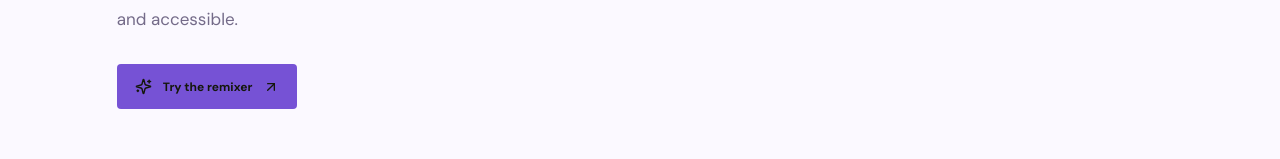
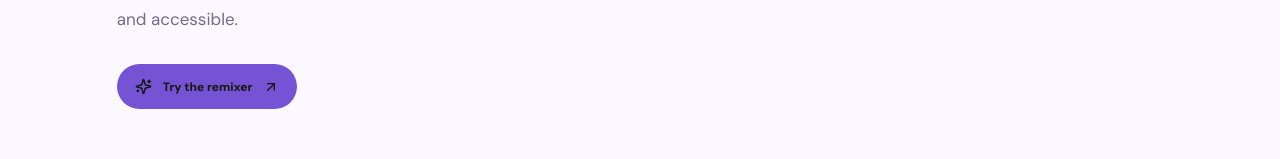
Before and after one commit to casndrih/MusicAI, a Next.js app: page /about in a window 1280 px wide. Shown: the part 497-656 px from the top of the page. Built offline with nearby package versions, Linux system fonts and the light colour scheme; no server answers.

Commit message:
Make rectangular controls fully rounded pills

```diff
--- a/app/globals.css
+++ b/app/globals.css
@@ -162,3 +162,25 @@
 .site-footer a:not(.brand){color:var(--accent,#a78bfa);text-decoration:none}
 @media(max-width:760px){.about-hero{padding-top:78px;padding-bottom:65px}.developer-card{grid-template-columns:68px 1fr;padding:22px;gap:18px}.developer-avatar{width:64px;height:64px;border-radius:19px;font-size:22px}.github-stats{grid-column:1/-1;border-left:0;border-top:1px solid var(--line,#30283c);padding:18px 0 0;justify-content:space-around}.about-story-grid,.about-repo-grid{grid-template-columns:1fr}.about-story-grid{margin-bottom:65px}.about-project-heading{align-items:start;flex-direction:column}.about-footer{align-items:flex-start;flex-direction:column}}
 @media(prefers-color-scheme:light){.about-page{background:#fbf9ff;color:#302447}.about-topbar,.about-footer{border-color:#e5ddf5}.about-back,.about-footer{color:#817891}.developer-card,.about-story,.about-repo-card{background:#fff;border-color:#e5ddf5}.developer-copy p,.about-story p,.about-repo-card p{color:#6f6684}.github-stats{border-color:#e5ddf5}.github-stats span,.muted-label{color:#817891}}
+
+/* Consistent fully-rounded pill buttons */
+.button,
+.header-cta,
+.generate-button,
+.preset-row button,
+.mode-tabs button,
+.mix-option,
+.icon-button,
+.about-back,
+.developer-profile-link,
+.text-link,
+.example-style a,
+.site-footer a:not(.brand),
+.about-project-heading .text-link {
+  border-radius: 9999px;
+}
+.generate-button { min-height: 50px; }
+.preset-row button { padding-inline: 14px; }
+.mode-tabs button { padding-inline: 16px; }
+.mix-option { padding: 13px 15px; }
+.icon-button { width: 36px; height: 36px; }
```
